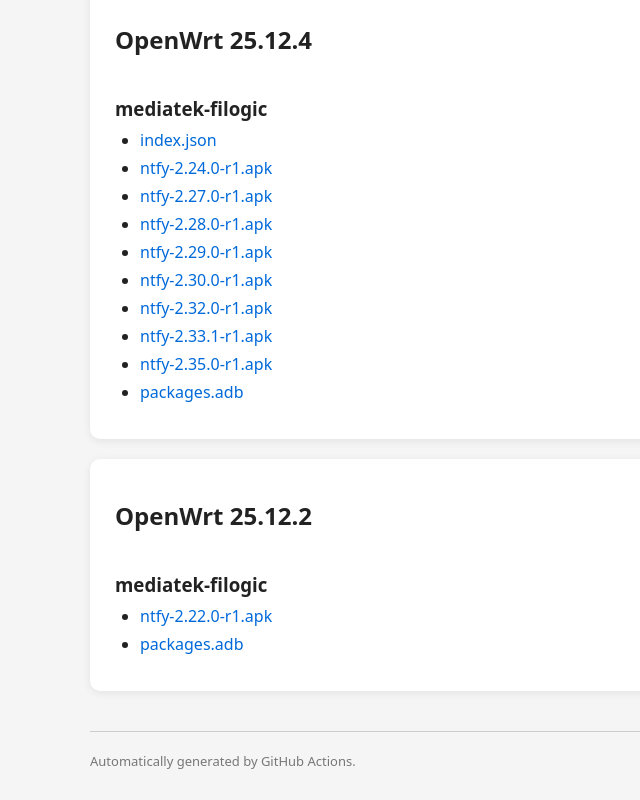
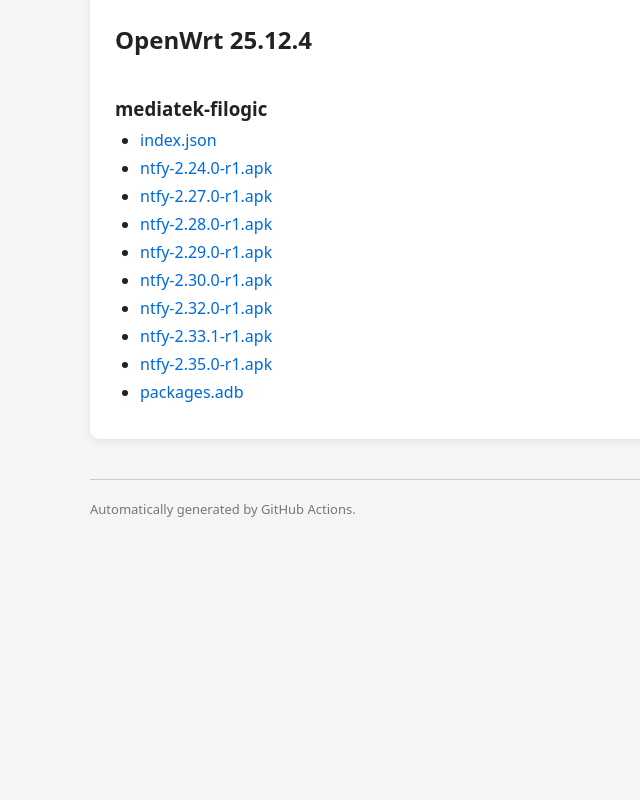
Before and after one commit to daxcore/ntfy-openwrt, a plain HTML site: page index.html in a window 1280 px wide. Shown: the part 1272-2072 px from the top of the page, without its empty margins (0-640 px from the left). After the commit the page ends 1820 px from the top, so only its background shows below. Drawn offline with Linux system fonts and the light colour scheme.

Commit message:
Remove OpenWrt 25.12.2 release information
Removed release section for OpenWrt 25.12.2 and its contents.

```diff
--- a/index.html
+++ b/index.html
@@ -367,33 +367,6 @@
 
 </div>
 
-<div class="release">
-    <div class="release-header">
-        <h2>OpenWrt 25.12.2</h2>
-
-    </div>
-
-    <div class="target">
-        <h3>mediatek-filogic</h3>
-        <ul>
-
-            <li>
-                <a href="/ntfy-openwrt/releases/25.12.2/mediatek-filogic/ntfy-2.22.0-r1.apk">
-                    ntfy-2.22.0-r1.apk
-                </a>
-            </li>
-
-            <li>
-                <a href="/ntfy-openwrt/releases/25.12.2/mediatek-filogic/packages.adb">
-                    packages.adb
-                </a>
-            </li>
-
-        </ul>
-    </div>
-
-</div>
-
 <footer>
     Automatically generated by GitHub Actions.
 </footer>
```
